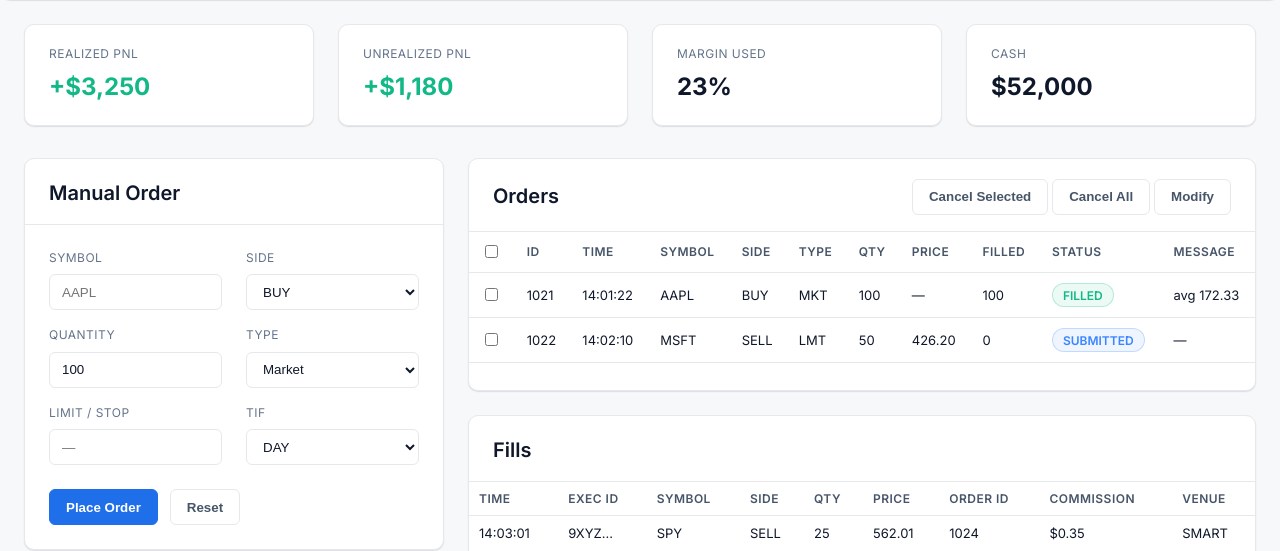
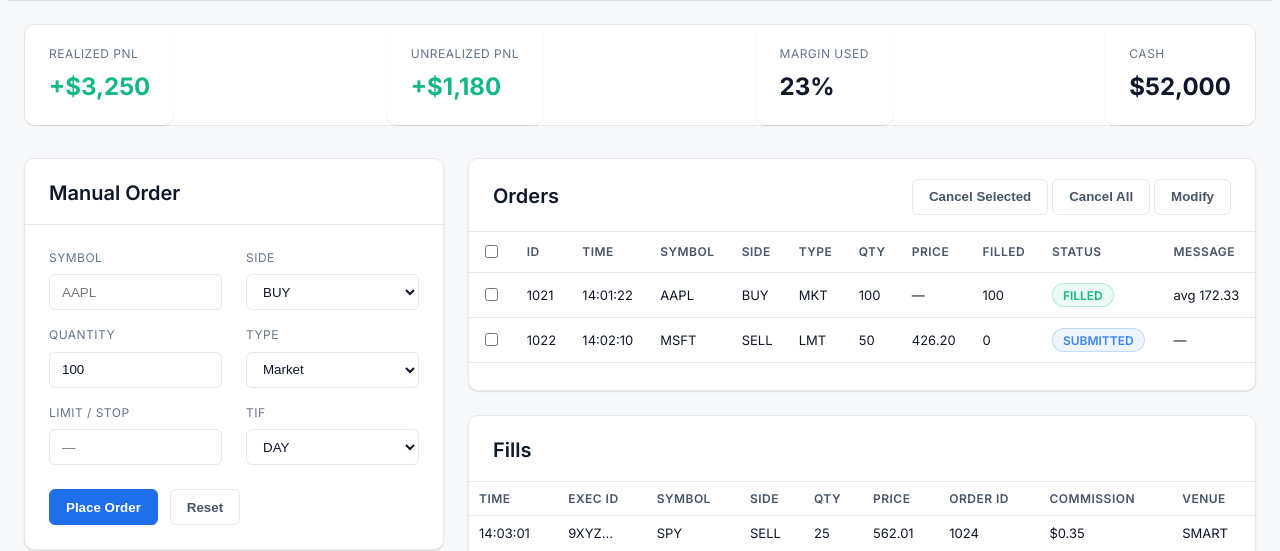
Before and after one commit to mgbrian/tradr, a Python web app: template web/templates/index.html in a window 1280 px wide. Shown: the part 106-657 px from the top of the page. Run offline with Jinja, Linux system fonts and the light colour scheme; the template is opened without the code that fills it, so the values that code supplies are empty.

Commit message:
Style the KPI section at the top of the web UI dashboard as a single strip.

```diff
--- a/web/static/css/styles.css
+++ b/web/static/css/styles.css
@@ -114,6 +114,16 @@ body {
 .tile-grid {
     display: grid;
     grid-template-columns: repeat(4, 1fr);
+}
+
+.tile-flex {
+    display: flex;
+    flex-direction: row;
+    /* TODO: wrap and scroll */
+}
+
+.tile-grid,
+.tile-flex {
     gap: var(--space-6);
     margin-bottom: var(--space-8);
 }
@@ -433,6 +443,21 @@ body {
     color: var(--color-muted);
 }
 
+/* --- Specific Element Styling --- */
+
+#kpi-tiles.tile-flex {
+    width: 100%;
+    gap: 0;
+    justify-content: space-between;
+    border: 1px solid var(--color-border);
+    border-radius: var(--radius-md);
+    background: var(--color-surface);
+}
+
+#kpi-tiles .tile {
+    border: none;
+}
+
 #notification-list {
     overflow: scroll;
     max-height: var(--card-max-height-normal);
--- a/web/templates/index.html
+++ b/web/templates/index.html
@@ -38,7 +38,7 @@
 
     <main id="dashboard-container">
 
-        <section id="kpi-tiles" class="tile-grid">
+        <section id="kpi-tiles" class="tile-flex">
             <div class="tile tile--kpi">
                 <div class="tile-label">Realized PnL</div>
                 <div id="kpi-realized-pnl" class="tile-value is-positive">+$3,250</div>
```
